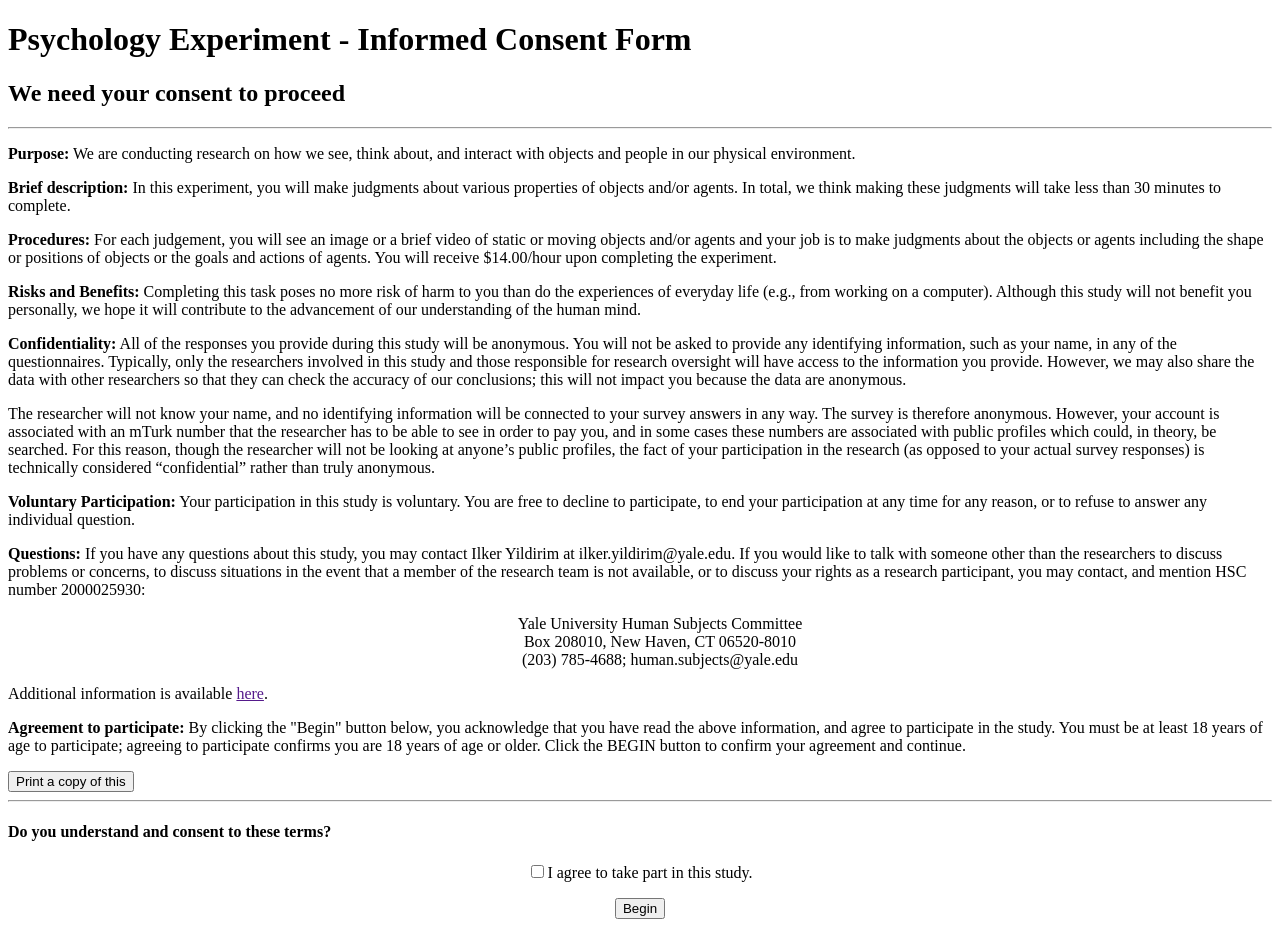
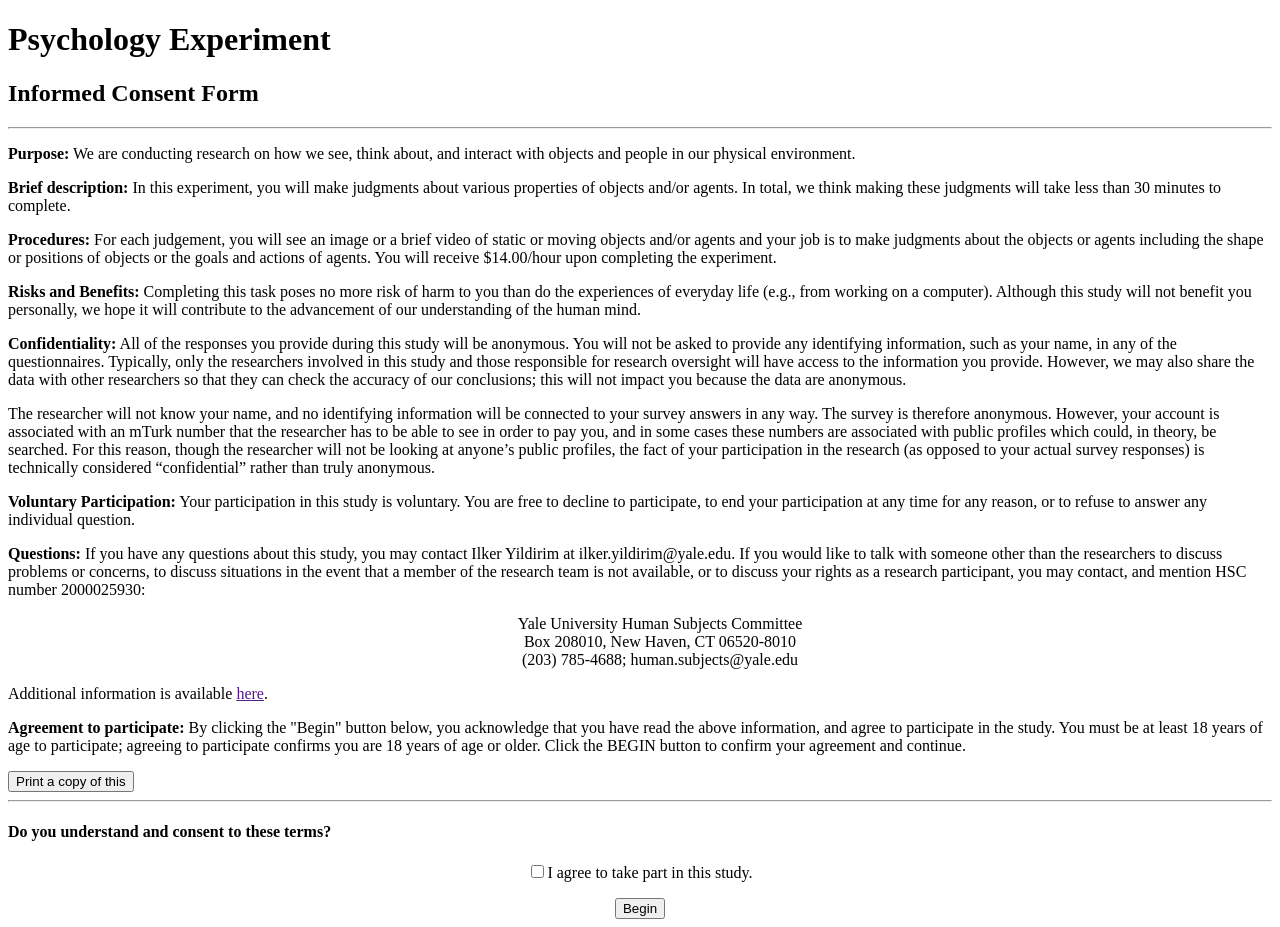
Before and after one commit to CNCLgithub/fscenes_cd_jspsych, a website: page assets/consent.html in a window 1280 px wide. Drawn offline with Linux system fonts and the light colour scheme.

```diff
--- a/assets/consent.html
+++ b/assets/consent.html
@@ -17,8 +17,8 @@
     <body>
         <div id="container-consent">
             <div id="consent">
-              <h1>Psychology Experiment - Informed Consent Form</h1>
-                <h2>We need your consent to proceed</h2>
+              <h1>Psychology Experiment</h1>
+                <h2>Informed Consent Form</h2>
                 <hr />
                 <div class="legal well">
 
--- a/src/experiment.js
+++ b/src/experiment.js
@@ -152,7 +152,7 @@
     show_clickable_nav: true,
     allow_backward: false,
     data: {
-        add any additional data that needs to be recorded here
+        // add any additional data that needs to be recorded here
         type: "welcome",
     }
   });
```
